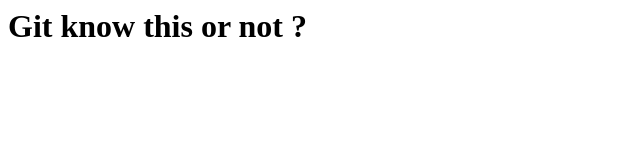
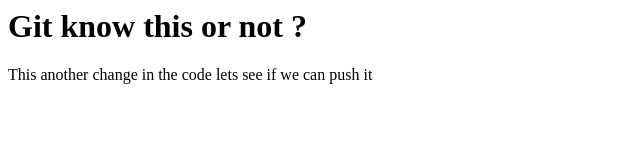
Before and after one commit to shivamvasudeva/Python_by_CodewithHarry, a plain HTML site: page index.html in a window 1280 px wide. Shown: the whole page, without its empty margins (0-640 px from the left). Drawn offline with Linux system fonts and the light colour scheme.

Commit message:
New Change

```diff
--- a/index.html
+++ b/index.html
@@ -1 +1,3 @@
 <h1>    Git know this or not ? </h1>
+
+<p>This another change in the code lets see if we can push it</p>
```
